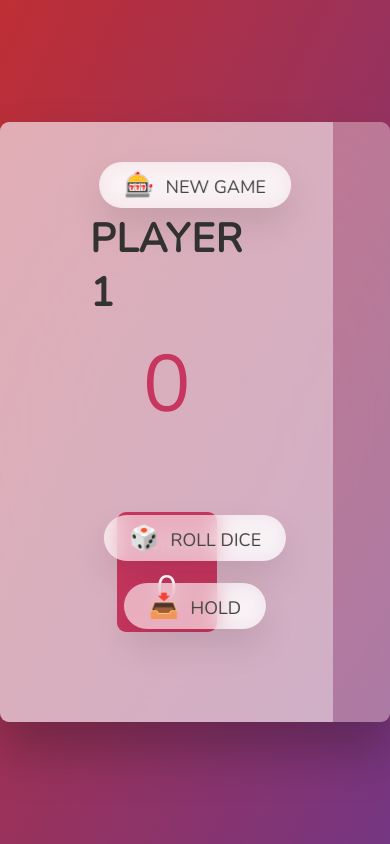
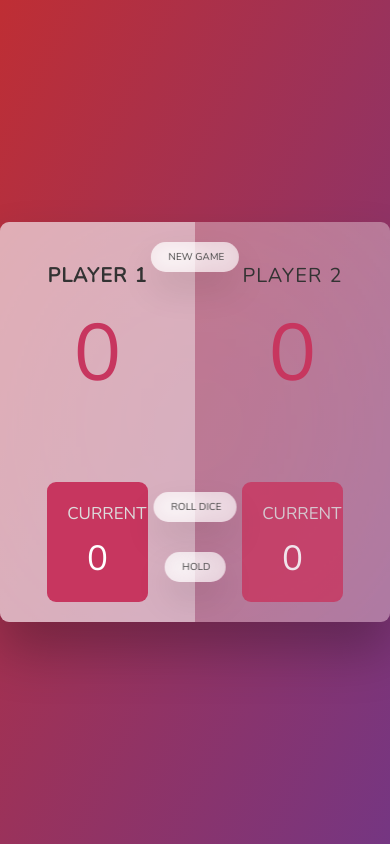
Before and after one commit to ameyrane98/Javascript, a plain HTML site: page index.html in a window 390 px wide. Drawn offline with nearby package versions, Linux system fonts and the light colour scheme.

Commit message:
updated css

```diff
--- a/style.css
+++ b/style.css
@@ -170,3 +170,62 @@ main {
 .hidden {
   display: none;
 }
+
+@media all and (max-width: 600px) {
+  main {
+    position: relative;
+    width: 50rem;
+    height: 40rem;
+  }
+
+  body {
+    height: 100vh;
+    color: #333;
+  }
+
+  .player {
+    padding: 2rem;
+  }
+  .name {
+    /* position: relative; */
+    font-size: 2rem;
+    text-transform: uppercase;
+    letter-spacing: 1px;
+    word-spacing: 1px;
+    font-weight: 100;
+    margin-top: 2rem;
+  }
+
+  .btn {
+    padding: 0.8rem 1.5rem;
+    font-size: 1rem;
+  }
+  .btn::first-letter {
+    font-size: 0rem;
+    display: inline-block;
+    margin-right: 0rem;
+  }
+
+  .btn--new {
+    top: 2rem;
+  }
+  .btn--roll {
+    top: 27rem;
+  }
+  .btn--hold {
+    top: 33rem;
+  }
+
+  .dice {
+    top: 10rem;
+    height: 6rem;
+  }
+  h3 {
+    width: max-content;
+  }
+
+  /* .current {
+    width: 50%;
+    height: 20%;
+  } */
+}
```
